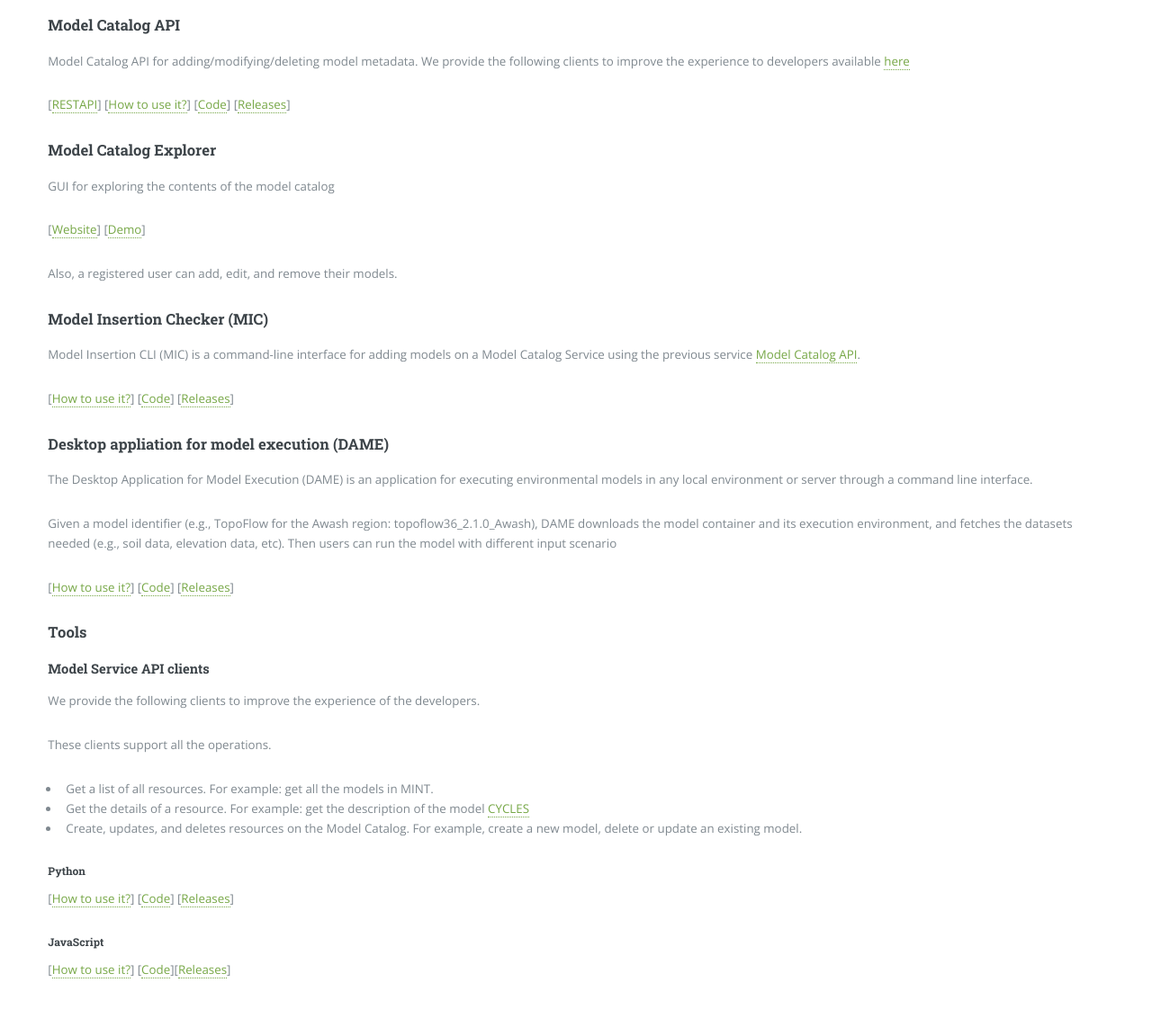
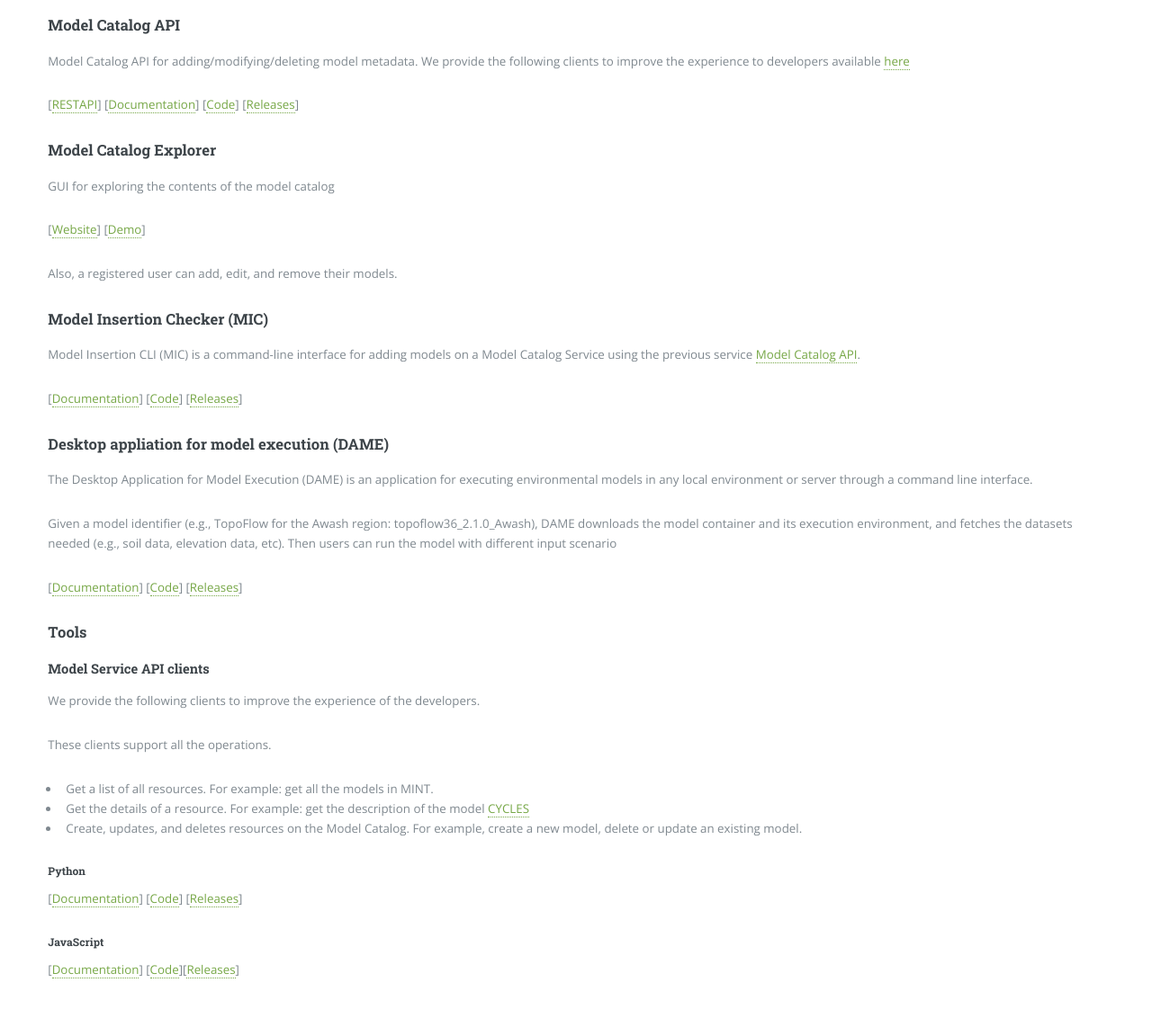
Before and after one commit to KnowledgeCaptureAndDiscovery/MINT, a Jekyll site: the page built from _services/model.md, in a window 1280 px wide. Shown: the part 675-1817 px from the top of the page at 90% size. Built offline with Jekyll 4.4.1, drawn with Linux system fonts in a browser that asks for light colours.

Commit message:
typo: documentation

```diff
--- a/_services/model.md
+++ b/_services/model.md
@@ -25,7 +25,7 @@
 
 Model Catalog API for adding/modifying/deleting model metadata. We provide the following clients to improve the experience to developers available [here](#model-service-api-clients)
 
-[[RESTAPI](https://api.models.mint.isi.edu/latest)] [[How to use it?](https://model-catalog-python-api-client.readthedocs.io/en/latest/endpoints/)] [[Code](https://github.com/mintproject/model-catalog-api)] [[Releases](https://github.com/mintproject/model-catalog-api/releases)]
+[[RESTAPI](https://api.models.mint.isi.edu/latest)] [[Documentation](https://model-catalog-python-api-client.readthedocs.io/en/latest/endpoints/)] [[Code](https://github.com/mintproject/model-catalog-api)] [[Releases](https://github.com/mintproject/model-catalog-api/releases)]
 
 ### Model Catalog Explorer
 
@@ -39,7 +39,7 @@
 
 Model Insertion CLI (MIC) is a command-line interface for adding models on a Model Catalog Service using the previous service [Model Catalog API](#model-catalog-api).
 
-[[How to use it?](https://mic-cli.readthedocs.io/en/latest/)] [[Code](https://github.com/mintproject/mic)] [[Releases](https://github.com/mintproject/mic/releases)]
+[[Documentation](https://mic-cli.readthedocs.io/en/latest/)] [[Code](https://github.com/mintproject/mic)] [[Releases](https://github.com/mintproject/mic/releases)]
 
 ### Desktop appliation for model execution (DAME)
 
@@ -47,7 +47,7 @@
 
 Given a model identifier (e.g., TopoFlow for the Awash region: topoflow36_2.1.0_Awash), DAME downloads the model container and its execution environment, and fetches the datasets needed (e.g., soil data, elevation data, etc). Then users can run the model with different input scenario
 
-[[How to use it?](https://dame-cli.readthedocs.io/en/latest/)] [[Code](https://github.com/mintproject/dame_cli/)] [[Releases](https://github.com/mintproject/dame_cli/releases)]
+[[Documentation](https://dame-cli.readthedocs.io/en/latest/)] [[Code](https://github.com/mintproject/dame_cli/)] [[Releases](https://github.com/mintproject/dame_cli/releases)]
 
 ### Tools
 
@@ -63,10 +63,10 @@
 
 ##### Python
 
-[[How to use it?](https://model-catalog-python-api-client.readthedocs.io/en/latest/)] [[Code](https://github.com/mintproject/model-catalog-python-api-client/)] [[Releases](https://github.com/mintproject/model-catalog-python-api-client/releases)]
+[[Documentation](https://model-catalog-python-api-client.readthedocs.io/en/latest/)] [[Code](https://github.com/mintproject/model-catalog-python-api-client/)] [[Releases](https://github.com/mintproject/model-catalog-python-api-client/releases)]
 
 
 
 ##### JavaScript
 
- [[How to use it?](https://github.com/mintproject/model-catalog-fetch-api-client/blob/master/README.md)]  [[Code](https://github.com/mintproject/model-catalog-fetch-api-client)][[Releases](https://github.com/mintproject/model-catalog-fetch-api-client/releases)]
+ [[Documentation](https://github.com/mintproject/model-catalog-fetch-api-client/blob/master/README.md)]  [[Code](https://github.com/mintproject/model-catalog-fetch-api-client)][[Releases](https://github.com/mintproject/model-catalog-fetch-api-client/releases)]
```
